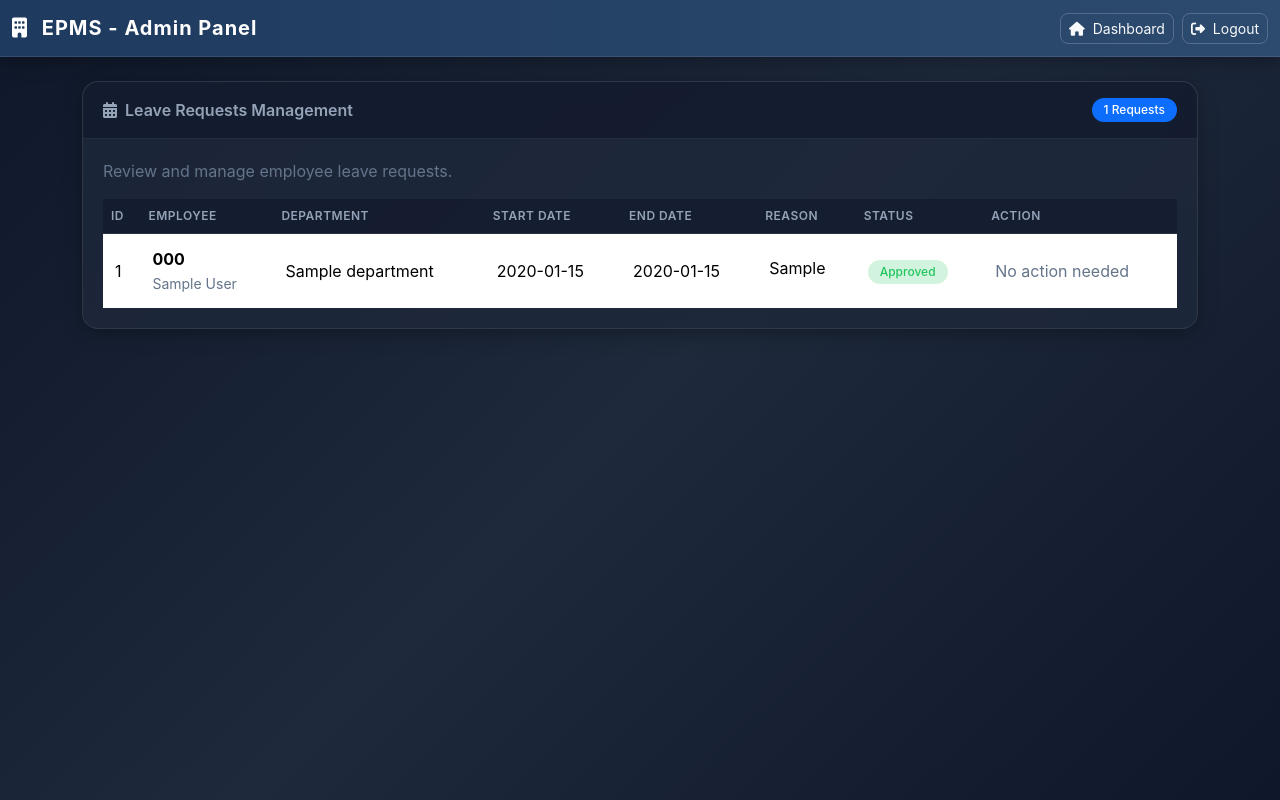
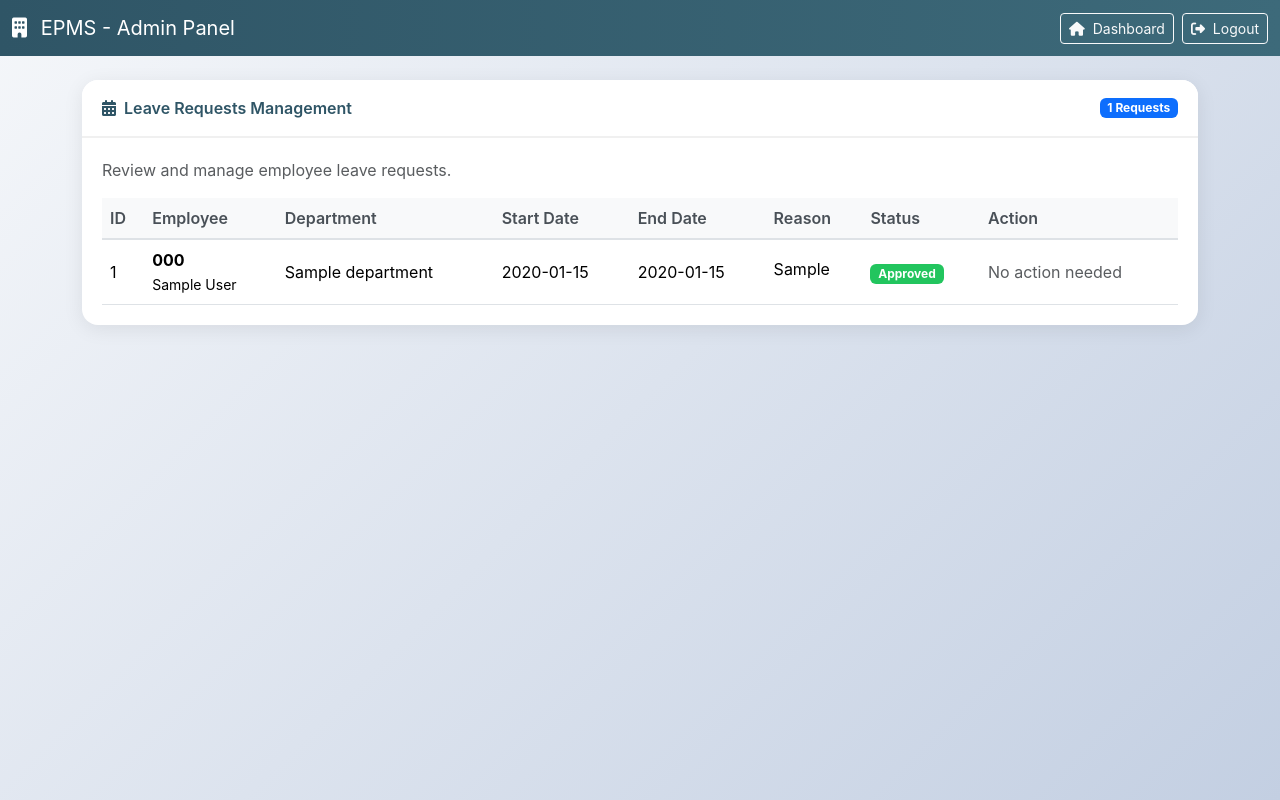
Before and after one commit to AyanMulani/EPMS12, a Flask app: page /admin/leave-requests in a window 1280 px wide. Run offline with Flask 3, Linux system fonts and the light colour scheme; a user stored in the database is signed in; tables that the repository leaves empty hold one stand-in row (values such as "Sample post").

Commit message:
Update admin_leave_requests.html

```diff
--- a/templates/admin_leave_requests.html
+++ b/templates/admin_leave_requests.html
@@ -9,122 +9,84 @@
 <link href="https://cdnjs.cloudflare.com/ajax/libs/font-awesome/6.4.2/css/all.min.css" rel="stylesheet">
 
 <style>
-/* ===== Dark Premium Theme ===== */
 body {
     font-family: -apple-system, BlinkMacSystemFont, 'Segoe UI', sans-serif;
-    background: linear-gradient(135deg, #0f172a 0%, #1e293b 50%, #0f172a 100%);
+    background: linear-gradient(135deg, #f5f7fa 0%, #c3cfe2 100%);
     min-height: 100vh;
-    color: #e2e8f0;
 }
 
 .navbar {
-    background: linear-gradient(90deg, #1e3a5f 0%, #2d4a6f 100%) !important;
-    box-shadow: 0 4px 20px rgba(0,0,0,0.3);
-    border-bottom: 1px solid rgba(255,255,255,0.1);
-}
-
-.navbar-brand {
-    font-weight: 700;
-    letter-spacing: 1px;
+    background: linear-gradient(90deg, #2f5566, #3d6a7a) !important;
 }
 
 .card {
-    border: 1px solid rgba(255,255,255,0.08);
+    border: none;
     border-radius: 16px;
-    background: rgba(30, 41, 59, 0.8);
-    backdrop-filter: blur(10px);
-    box-shadow: 0 4px 20px rgba(0,0,0,0.3);
+    box-shadow: 0 4px 20px rgba(0,0,0,0.08);
     margin-bottom: 20px;
 }
 
 .card-header {
-    background: rgba(15, 23, 42, 0.6);
-    border-bottom: 1px solid rgba(255,255,255,0.08);
+    background: white;
+    border-bottom: 2px solid #f0f0f0;
     border-radius: 16px 16px 0 0 !important;
     font-weight: 600;
-    color: #94a3b8;
+    color: #2f5566;
     padding: 16px 20px;
 }
 
 .card-body {
     padding: 20px;
-    color: #e2e8f0;
 }
 
-/* ===== Buttons ===== */
 .btn-primary {
-    background: linear-gradient(135deg, #3b82f6 0%, #2563eb 100%);
+    background: linear-gradient(90deg, #3b82f6, #2563eb);
     border: none;
     border-radius: 10px;
     padding: 8px 16px;
-    font-weight: 500;
 }
 
 .btn-primary:hover {
-    background: linear-gradient(135deg, #2563eb 0%, #1d4ed8 100%);
+    background: linear-gradient(90deg, #2563eb, #1d4ed8);
 }
 
 .btn-success {
-    background: linear-gradient(135deg, #22c55e 0%, #16a34a 100%);
+    background: linear-gradient(90deg, #22c55e, #16a34a);
     border: none;
     border-radius: 10px;
     padding: 8px 16px;
-    font-weight: 500;
 }
 
 .btn-success:hover {
-    background: linear-gradient(135deg, #16a34a 0%, #15803d 100%);
+    background: linear-gradient(90deg, #16a34a, #15803d);
 }
 
 .btn-danger {
-    background: linear-gradient(135deg, #ef4444 0%, #dc2626 100%);
+    background: linear-gradient(90deg, #ef4444, #dc2626);
     border: none;
     border-radius: 10px;
     padding: 8px 16px;
-    font-weight: 500;
 }
 
 .btn-danger:hover {
-    background: linear-gradient(135deg, #dc2626 0%, #b91c1c 100%);
+    background: linear-gradient(90deg, #dc2626, #b91c1c);
 }
 
-.btn-outline-light {
-    border-radius: 8px;
-    border: 1px solid rgba(255,255,255,0.2);
-}
-
-.btn-outline-light:hover {
-    background: rgba(255,255,255,0.1);
-    border-color: rgba(255,255,255,0.3);
-}
-
-/* ===== Tables ===== */
 .table {
     margin-bottom: 0;
-    color: #e2e8f0;
 }
 
 .table thead th {
-    background: rgba(15, 23, 42, 0.6);
-    border-bottom: 2px solid rgba(255,255,255,0.1);
-    color: #94a3b8;
+    background: #f8f9fa;
+    border-bottom: 2px solid #dee2e6;
+    color: #495057;
     font-weight: 600;
-    text-transform: uppercase;
-    font-size: 12px;
-    letter-spacing: 0.5px;
 }
 
 .table td {
-    border-bottom: 1px solid rgba(255,255,255,0.05);
     vertical-align: middle;
-    padding: 12px;
 }
 
-.table tbody tr:hover {
-    background: rgba(59, 130, 246, 0.1);
-}
-
-/* ===== Status Badges ===== */
 .status-pending {
     color: #f59e0b;
     font-weight: 600;
@@ -140,83 +102,20 @@ body {
     font-weight: 600;
 }
 
-.badge {
-    padding: 6px 12px;
-    border-radius: 20px;
-    font-weight: 500;
-}
-
 .badge-pending {
-    background-color: rgba(245, 158, 11, 0.2);
-    color: #f59e0b;
+    background-color: #f59e0b;
 }
 
 .badge-approved {
-    background-color: rgba(34, 197, 94, 0.2);
-    color: #22c55e;
+    background-color: #22c55e;
 }
 
 .badge-rejected {
-    background-color: rgba(239, 68, 68, 0.2);
-    color: #ef4444;
+    background-color: #ef4444;
 }
 
-/* ===== Alerts ===== */
 .alert {
     border-radius: 12px;
-    border: none;
-    padding: 12px 20px;
-}
-
-.alert-success {
-    background: rgba(34, 197, 94, 0.2);
-    color: #22c55e;
-}
-
-.alert-danger {
-    background: rgba(239, 68, 68, 0.2);
-    color: #ef4444;
-}
-
-.alert-warning {
-    background: rgba(245, 158, 11, 0.2);
-    color: #f59e0b;
-}
-
-.alert-info {
-    background: rgba(59, 130, 246, 0.2);
-    color: #3b82f6;
-}
-
-/* ===== Empty State ===== */
-.text-muted {
-    color: #64748b !important;
-}
-
-/* ===== Form Elements ===== */
-.form-select {
-    border-radius: 10px;
-    border: 1px solid rgba(255,255,255,0.1);
-    padding: 10px 14px;
-    background: #0f172a;
-    color: #e2e8f0;
-}
-
-.form-select:focus {
-    border-color: #3b82f6;
-    box-shadow: 0 0 0 3px rgba(59, 130, 246, 0.15);
-}
-
-.form-select option {
-    background: #0f172a;
-    color: #e2e8f0;
-}
-
-/* ===== Responsive ===== */
-@media (max-width: 768px) {
-    .card {
-        margin-bottom: 15px;
-    }
 }
 </style>
 </head>
@@ -282,7 +181,7 @@ body {
                                     <td>{{ lr.id }}</td>
                                     <td>
                                         <strong>{{ lr.employee.emp_code }}</strong><br>
-                                        <small class="text-muted">{{ lr.employee.first_name }} {{ lr.employee.last_name }}</small>
+                                        <small>{{ lr.employee.first_name }} {{ lr.employee.last_name }}</small>
                                     </td>
                                     <td>{{ lr.employee.department.name if lr.employee.department else 'N/A' }}</td>
                                     <td>{{ lr.start_date.strftime('%Y-%m-%d') if lr.start_date else 'N/A' }}</td>
```
